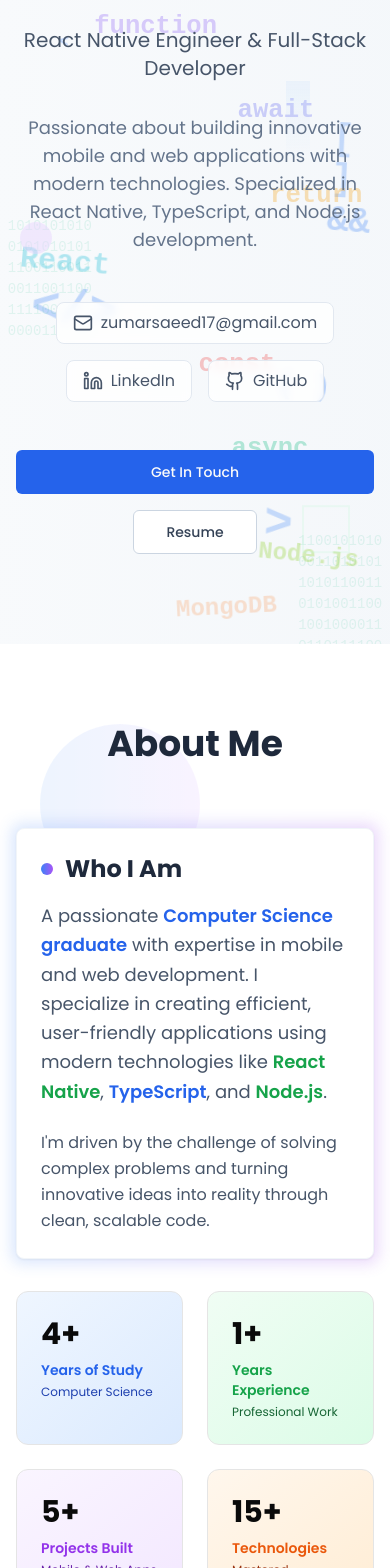
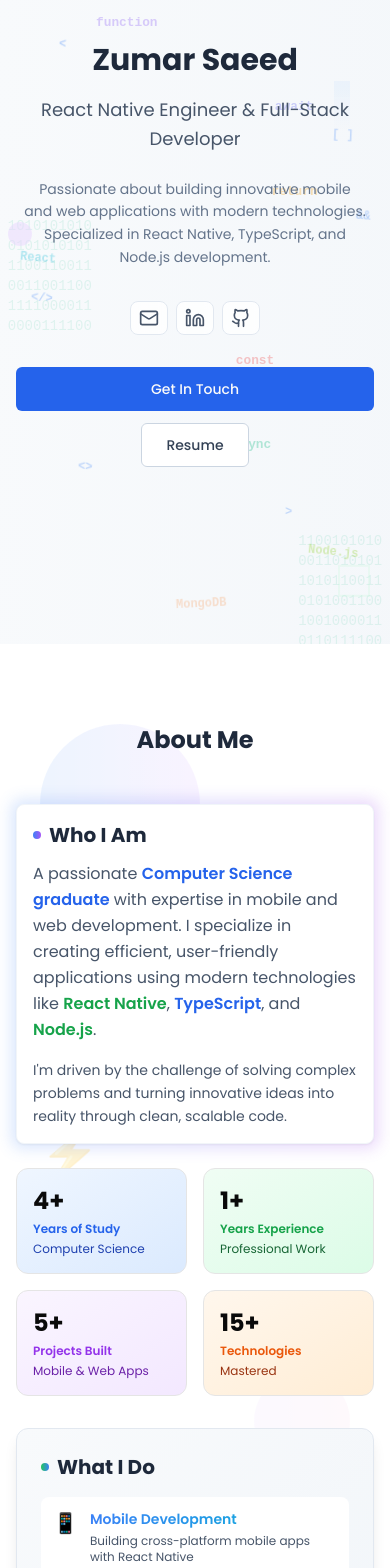
Before and after one commit to ItsZumar/PersonalPortfolio, a Next.js app: page / in a window 390 px wide. Shown: the part 200-1768 px from the top of the page. Built offline with nearby package versions, Linux system fonts and the light colour scheme.

Commit message:
Made it responsive

```diff
--- a/app/globals.css
+++ b/app/globals.css
@@ -217,6 +217,20 @@ body {
   color: #3b82f6;
   pointer-events: none;
   user-select: none;
+  font-size: 14px;
+}
+
+/* Mobile responsive styles for code symbols */
+@media (max-width: 768px) {
+  .code-symbol {
+    font-size: 14px;
+  }
+}
+
+@media (max-width: 480px) {
+  .code-symbol {
+    font-size: 12px;
+  }
 }
 
 .code-float-1 {
@@ -244,6 +258,19 @@ body {
   animation: binary-scroll 15s linear infinite;
   pointer-events: none;
   user-select: none;
+}
+
+/* Mobile responsive styles for binary streams */
+@media (max-width: 768px) {
+  .binary-stream {
+    font-size: 12px;
+  }
+}
+
+@media (max-width: 480px) {
+  .binary-stream {
+    font-size: 10px;
+  }
 }
 
 .pulse-code {
--- a/components/about.tsx
+++ b/components/about.tsx
@@ -20,9 +20,9 @@ const BackgroundDecorations = () => (
 const InfoCard = ({ title, children }: { title: string; children: React.ReactNode }) => (
   <div className="relative">
     <div className="absolute -inset-1 bg-gradient-to-r from-blue-500 to-purple-600 rounded-lg opacity-20 blur"></div>
-    <div className="relative bg-white p-6 rounded-lg shadow-sm border border-slate-100">
-      <h3 className="text-2xl font-bold text-slate-800 mb-4 flex items-center gap-3">
-        <div className="w-3 h-3 bg-gradient-to-r from-blue-500 to-purple-500 rounded-full"></div>
+    <div className="relative bg-white p-4 sm:p-6 rounded-lg shadow-sm border border-slate-100">
+      <h3 className="text-xl sm:text-2xl font-bold text-slate-800 mb-3 sm:mb-4 flex items-center gap-2 sm:gap-3">
+        <div className="w-2 h-2 sm:w-3 sm:h-3 bg-gradient-to-r from-blue-500 to-purple-500 rounded-full"></div>
         {title}
       </h3>
       {children}
@@ -43,10 +43,10 @@ const StatCard = ({ value, label, sublabel, color }: (typeof STATS_DATA)[number]
 
   return (
     <div
-      className={`bg-gradient-to-br ${bgGradient} p-6 rounded-xl border ${borderColor} hover:shadow-lg transition-all duration-300 group`}
+      className={`bg-gradient-to-br ${bgGradient} p-4 sm:p-6 rounded-xl border ${borderColor} hover:shadow-lg transition-all duration-300 group`}
     >
-      <div className={`text-3xl font-bold ${valueColor} mb-2 group-hover:scale-110 transition-transform duration-300`}>{value}</div>
-      <div className={`text-sm font-semibold ${labelColor}`}>{label}</div>
+      <div className={`text-2xl sm:text-3xl font-bold ${valueColor} mb-1 sm:mb-2 group-hover:scale-110 transition-transform duration-300`}>{value}</div>
+      <div className={`text-xs sm:text-sm font-semibold ${labelColor}`}>{label}</div>
       <div className={`text-xs ${sublabelColor} mt-1`}>{sublabel}</div>
     </div>
   );
@@ -54,30 +54,30 @@ const StatCard = ({ value, label, sublabel, color }: (typeof STATS_DATA)[number]
 
 // Service Item Component
 const ServiceItem = ({ icon, title, description, color }: (typeof SERVICES_DATA)[number]) => (
-  <div className="flex items-start gap-4 p-4 bg-white rounded-lg hover:shadow-md transition-all duration-300 group">
-    <div className="text-2xl group-hover:scale-110 transition-transform duration-300">{icon}</div>
+  <div className="flex items-start gap-3 sm:gap-4 p-3 sm:p-4 bg-white rounded-lg hover:shadow-md transition-all duration-300 group">
+    <div className="text-xl sm:text-2xl group-hover:scale-110 transition-transform duration-300">{icon}</div>
     <div className="flex-1">
       <h4
-        className={`font-semibold bg-gradient-to-r ${color} bg-clip-text text-transparent group-hover:scale-105 transition-transform duration-300 origin-left`}
+        className={`text-sm sm:text-base font-semibold bg-gradient-to-r ${color} bg-clip-text text-transparent group-hover:scale-105 transition-transform duration-300 origin-left`}
       >
         {title}
       </h4>
-      <p className="text-sm text-slate-600 mt-1">{description}</p>
+      <p className="text-xs sm:text-sm text-slate-600 mt-1">{description}</p>
     </div>
   </div>
 );
 
 // Interest Tag Component
 const InterestTag = ({ name, icon }: (typeof INTERESTS_DATA)[number]) => (
-  <div className="flex items-center gap-2 bg-white px-4 py-2 rounded-full border border-indigo-200 hover:border-indigo-400 hover:shadow-md transition-all duration-300 group cursor-default">
-    <span className="group-hover:scale-110 transition-transform duration-300">{icon}</span>
-    <span className="text-sm font-medium text-indigo-700 group-hover:text-indigo-800">{name}</span>
+  <div className="flex items-center gap-1.5 sm:gap-2 bg-white px-3 sm:px-4 py-1.5 sm:py-2 rounded-full border border-indigo-200 hover:border-indigo-400 hover:shadow-md transition-all duration-300 group cursor-default">
+    <span className="text-sm sm:text-base group-hover:scale-110 transition-transform duration-300">{icon}</span>
+    <span className="text-xs sm:text-sm font-medium text-indigo-700 group-hover:text-indigo-800">{name}</span>
   </div>
 );
 
 // Stats Section Component
 const StatsSection = () => (
-  <div className="grid grid-cols-2 gap-6">
+  <div className="grid grid-cols-2 gap-4 sm:gap-6">
     {STATS_DATA.map((stat, index) => (
       <StatCard key={index} {...stat} />
     ))}
@@ -86,12 +86,12 @@ const StatsSection = () => (
 
 // Services Section Component
 const ServicesSection = () => (
-  <div className="bg-gradient-to-br from-slate-50 to-slate-100 p-8 rounded-xl border border-slate-200 shadow-lg">
-    <h3 className="text-2xl font-bold text-slate-800 mb-6 flex items-center gap-3">
-      <div className="w-3 h-3 bg-gradient-to-r from-green-500 to-blue-500 rounded-full"></div>
+  <div className="bg-gradient-to-br from-slate-50 to-slate-100 p-6 sm:p-8 rounded-xl border border-slate-200 shadow-lg">
+    <h3 className="text-xl sm:text-2xl font-bold text-slate-800 mb-4 sm:mb-6 flex items-center gap-2 sm:gap-3">
+      <div className="w-2 h-2 sm:w-3 sm:h-3 bg-gradient-to-r from-green-500 to-blue-500 rounded-full"></div>
       What I Do
     </h3>
-    <div className="space-y-4">
+    <div className="space-y-3 sm:space-y-4">
       {SERVICES_DATA.map((service, index) => (
         <ServiceItem key={index} {...service} />
       ))}
@@ -101,12 +101,12 @@ const ServicesSection = () => (
 
 // Interests Section Component
 const InterestsSection = () => (
-  <div className="bg-gradient-to-br from-indigo-50 to-purple-50 p-8 rounded-xl border border-indigo-200 shadow-lg">
-    <h3 className="text-2xl font-bold text-slate-800 mb-6 flex items-center gap-3">
-      <div className="w-3 h-3 bg-gradient-to-r from-indigo-500 to-purple-500 rounded-full"></div>
+  <div className="bg-gradient-to-br from-indigo-50 to-purple-50 p-6 sm:p-8 rounded-xl border border-indigo-200 shadow-lg">
+    <h3 className="text-xl sm:text-2xl font-bold text-slate-800 mb-4 sm:mb-6 flex items-center gap-2 sm:gap-3">
+      <div className="w-2 h-2 sm:w-3 sm:h-3 bg-gradient-to-r from-indigo-500 to-purple-500 rounded-full"></div>
       Beyond Code
     </h3>
-    <div className="flex flex-wrap gap-3">
+    <div className="flex flex-wrap gap-2 sm:gap-3">
       {INTERESTS_DATA.map((interest, index) => (
         <InterestTag key={index} {...interest} />
       ))}
@@ -122,18 +122,18 @@ export default function About() {
       <div className="max-w-7xl mx-auto px-4 sm:px-6 lg:px-8 relative z-10">
         <SectionHeading title="About Me" />
 
-        <div className="grid lg:grid-cols-2 gap-12 items-center">
+        <div className="grid lg:grid-cols-2 gap-8 sm:gap-12 items-center">
           {/* Left side - Profile info */}
-          <div className="space-y-8">
+          <div className="space-y-6 sm:space-y-8">
             <InfoCard title="Who I Am">
-              <p className="text-lg text-slate-600 leading-relaxed mb-6">
+              <p className="text-base sm:text-lg text-slate-600 leading-relaxed mb-4 sm:mb-6">
                 A passionate <span className="font-semibold text-blue-600">Computer Science graduate</span> with expertise in mobile and web
                 development. I specialize in creating efficient, user-friendly applications using modern technologies like{" "}
                 <span className="font-semibold text-green-600">React Native</span>,{" "}
                 <span className="font-semibold text-blue-600">TypeScript</span>, and{" "}
                 <span className="font-semibold text-green-600">Node.js</span>.
               </p>
-              <p className="text-slate-600 leading-relaxed">
+              <p className="text-sm sm:text-base text-slate-600 leading-relaxed">
                 I'm driven by the challenge of solving complex problems and turning innovative ideas into reality through clean, scalable
                 code.
               </p>
@@ -143,7 +143,7 @@ export default function About() {
           </div>
 
           {/* Right side - Skills and interests */}
-          <div className="space-y-8">
+          <div className="space-y-6 sm:space-y-8">
             <ServicesSection />
             <InterestsSection />
           </div>
--- a/components/certifications.tsx
+++ b/components/certifications.tsx
@@ -100,7 +100,6 @@ export default function Certifications() {
                     <div className="w-3 h-3 bg-green-500 rounded-full"></div>
                     <span className="text-xs text-slate-600">Verified Certificate</span>
                   </div>
-                  <ExternalLink size={16} className="text-slate-400 group-hover:text-slate-600 transition-colors duration-300" />
                 </div>
               </div>
 
--- a/components/hero.tsx
+++ b/components/hero.tsx
@@ -9,14 +9,14 @@ import { HeroProps } from "@/interface";
 // Components
 const ContactLink = ({ link }: { link: ContactLink }) => {
   const baseClasses =
-    "flex items-center gap-2 text-slate-600 transition-all duration-300 px-4 py-2 rounded-lg bg-white/80 backdrop-blur-sm border border-slate-200";
+    "flex items-center gap-1 sm:gap-2 text-slate-600 transition-all duration-300 px-2 sm:px-4 py-1.5 sm:py-2 rounded-lg bg-white/80 backdrop-blur-sm border border-slate-200 text-xs sm:text-sm";
   const linkClasses = `${baseClasses} ${link.hoverColor} ${link.shadowColor} hover:shadow-lg hover:-translate-y-1`;
 
   if (link.external) {
     return (
       <a href={link.href} target="_blank" rel="noopener noreferrer" className={linkClasses}>
         {link.icon}
-        <span>{link.text}</span>
+        <span className="hidden sm:inline">{link.text}</span>
       </a>
     );
   }
@@ -24,22 +24,46 @@ const ContactLink = ({ link }: { link: ContactLink }) => {
   return (
     <a href={link.href} className={linkClasses}>
       {link.icon}
-      <span>{link.text}</span>
+      <span className="hidden sm:inline">{link.text}</span>
     </a>
   );
 };
 
-const CodeSymbol = ({ symbol }: { symbol: CodeSymbol }) => (
-  <div className={`code-symbol ${symbol.className}`} style={symbol.style}>
+const CodeSymbol = ({ symbol }: { symbol: CodeSymbol }) => {
+  // Convert Tailwind text sizes to responsive sizes for mobile
+  const getResponsiveClassName = (className: string) => {
+    return className
+      .replace(/text-6xl/g, 'text-3xl md:text-5xl lg:text-6xl')
+      .replace(/text-5xl/g, 'text-2xl md:text-4xl lg:text-5xl')
+      .replace(/text-4xl/g, 'text-xl md:text-3xl lg:text-4xl')
+      .replace(/text-3xl/g, 'text-lg md:text-2xl lg:text-3xl')
+      .replace(/text-2xl/g, 'text-base md:text-xl lg:text-2xl');
+  };
+
+  return (
+    <div className={`code-symbol ${getResponsiveClassName(symbol.className)}`} style={symbol.style}>
       {symbol.content}
     </div>
   );
+};
 
-const ProgrammingKeyword = ({ keyword }: { keyword: CodeSymbol & { color: string } }) => (
-  <div className={`code-symbol ${keyword.className}`} style={{ ...keyword.style, color: keyword.color }}>
+const ProgrammingKeyword = ({ keyword }: { keyword: CodeSymbol & { color: string } }) => {
+  // Convert Tailwind text sizes to responsive sizes for mobile
+  const getResponsiveClassName = (className: string) => {
+    return className
+      .replace(/text-6xl/g, 'text-3xl md:text-5xl lg:text-6xl')
+      .replace(/text-5xl/g, 'text-2xl md:text-4xl lg:text-5xl')
+      .replace(/text-4xl/g, 'text-xl md:text-3xl lg:text-4xl')
+      .replace(/text-3xl/g, 'text-lg md:text-2xl lg:text-3xl')
+      .replace(/text-2xl/g, 'text-base md:text-xl lg:text-2xl');
+  };
+
+  return (
+    <div className={`code-symbol ${getResponsiveClassName(keyword.className)}`} style={{ ...keyword.style, color: keyword.color }}>
       {keyword.content}
     </div>
   );
+};
 
 const BinaryStream = ({ stream }: { stream: BinaryStream }) => (
   <div
@@ -51,7 +75,7 @@ const BinaryStream = ({ stream }: { stream: BinaryStream }) => (
     }}
   >
     {stream.content.map((line, index) => (
-      <div key={index}>{line}</div>
+      <div key={index} className="text-sm md:text-base lg:text-lg">{line}</div>
     ))}
   </div>
 );
@@ -80,37 +104,49 @@ const AnimatedBackground = () => (
 
     {/* Geometric Elements */}
     <div
-      className="absolute top-20 left-10 w-16 h-16 border-2 border-blue-200 rotate-45 opacity-20 animate-spin"
+      className="absolute top-10 sm:top-20 left-5 sm:left-10 w-8 h-8 sm:w-16 sm:h-16 border-2 border-blue-200 rotate-45 opacity-20 animate-spin"
       style={{ animationDuration: "20s" }}
     />
-    <div className="absolute bottom-20 right-10 w-12 h-12 border-2 border-green-200 opacity-20 animate-bounce" />
-    <div className="absolute top-1/2 left-5 w-8 h-8 bg-purple-200 rounded-full opacity-20 animate-pulse" />
-    <div className="absolute top-1/3 right-20 w-6 h-20 bg-gradient-to-b from-blue-200 to-transparent opacity-20" />
+    <div className="absolute bottom-10 sm:bottom-20 right-5 sm:right-10 w-8 h-8 sm:w-12 sm:h-12 border-2 border-green-200 opacity-20 animate-bounce" />
+    <div className="absolute top-1/2 left-2 sm:left-5 w-6 h-6 sm:w-8 sm:h-8 bg-purple-200 rounded-full opacity-20 animate-pulse" />
+    <div className="absolute top-1/3 right-10 sm:right-20 w-4 h-12 sm:w-6 sm:h-20 bg-gradient-to-b from-blue-200 to-transparent opacity-20" />
   </div>
 );
 
 const HeroContent = ({ scrollToSection }: { scrollToSection: (sectionId: string) => void }) => (
-  <div className="max-w-7xl mx-auto px-4 sm:px-6 lg:px-8 text-center relative z-10">
+  <div className="max-w-7xl mx-auto px-4 sm:px-6 lg:px-8 text-center relative z-10 py-8 sm:py-0">
     <div className="max-w-3xl mx-auto">
-      <h1 className="text-5xl md:text-7xl font-bold text-slate-800 mb-6">Zumar Saeed</h1>
-      <p className="text-xl md:text-2xl text-slate-600 mb-8">React Native Engineer & Full-Stack Developer</p>
-      <p className="text-lg text-slate-500 mb-12 max-w-2xl mx-auto">
+      <h1 className="text-3xl sm:text-4xl md:text-5xl lg:text-6xl xl:text-7xl font-bold text-slate-800 mb-4 sm:mb-6 leading-tight">
+        Zumar Saeed
+      </h1>
+      <p className="text-lg sm:text-xl md:text-2xl text-slate-600 mb-6 sm:mb-8 leading-relaxed">
+        React Native Engineer & Full-Stack Developer
+      </p>
+      <p className="text-sm sm:text-base md:text-lg text-slate-500 mb-8 sm:mb-12 max-w-2xl mx-auto leading-relaxed px-2">
         Passionate about building innovative mobile and web applications with modern technologies. Specialized in React Native, TypeScript,
         and Node.js development.
       </p>
 
-      <div className="flex flex-wrap justify-center gap-4 mb-12">
+      <div className="flex flex-wrap justify-center gap-2 sm:gap-4 mb-8 sm:mb-12">
         {CONTACT_LINKS.map((link, index) => (
           <ContactLink key={index} link={link} />
         ))}
       </div>
 
-      <div className="flex flex-col sm:flex-row gap-4 justify-center">
-        <Button onClick={() => scrollToSection("contact")} size="lg" className="bg-blue-600 hover:bg-blue-700">
+      <div className="flex flex-col sm:flex-row gap-3 sm:gap-4 justify-center">
+        <Button
+          onClick={() => scrollToSection("contact")}
+          size="lg"
+          className="bg-blue-600 hover:bg-blue-700 text-sm sm:text-base px-6 sm:px-8 py-2 sm:py-3"
+        >
           Get In Touch
         </Button>
         <a href="/ZumarSaeed_RN.pdf" target="_blank" rel="noopener noreferrer">
-          <Button variant="outline" size="lg" className="bg-white text-slate-700 border-slate-300 hover:bg-slate-50">
+          <Button
+            variant="outline"
+            size="lg"
+            className="bg-white text-slate-700 border-slate-300 hover:bg-slate-50 text-sm sm:text-base px-6 sm:px-8 py-2 sm:py-3"
+          >
             Resume
           </Button>
         </a>
@@ -121,7 +157,7 @@ const HeroContent = ({ scrollToSection }: { scrollToSection: (sectionId: string)
 
 export default function Hero({ scrollToSection }: HeroProps) {
   return (
-    <section id="hero" className="pt-16 min-h-screen flex items-center justify-center relative overflow-hidden">
+    <section id="hero" className="pt-16 sm:pt-20 min-h-screen flex items-center justify-center relative overflow-hidden">
       <AnimatedBackground />
       <HeroContent scrollToSection={scrollToSection} />
     </section>
--- a/components/ui/section-heading.tsx
+++ b/components/ui/section-heading.tsx
@@ -2,9 +2,9 @@ import { SectionHeadingProps } from "@/interface";
 
 export default function SectionHeading({ title, subtitle, className = "" }: SectionHeadingProps) {
   return (
-    <div className={`text-center mb-16 ${className}`}>
-      <h2 className="text-4xl font-bold text-slate-800 mb-4">{title}</h2>
-      {subtitle && <p className="text-xl text-slate-600">{subtitle}</p>}
+    <div className={`text-center mb-12 sm:mb-16 ${className}`}>
+      <h2 className="text-2xl sm:text-3xl lg:text-4xl font-bold text-slate-800 mb-3 sm:mb-4">{title}</h2>
+      {subtitle && <p className="text-base sm:text-lg lg:text-xl text-slate-600">{subtitle}</p>}
     </div>
   );
 }
```
Also changed, not shown: components/contact-us.tsx (+17 -17 lines), components/education.tsx (+59 -77 lines). Lines whose indentation alone changed are shown as unchanged.
